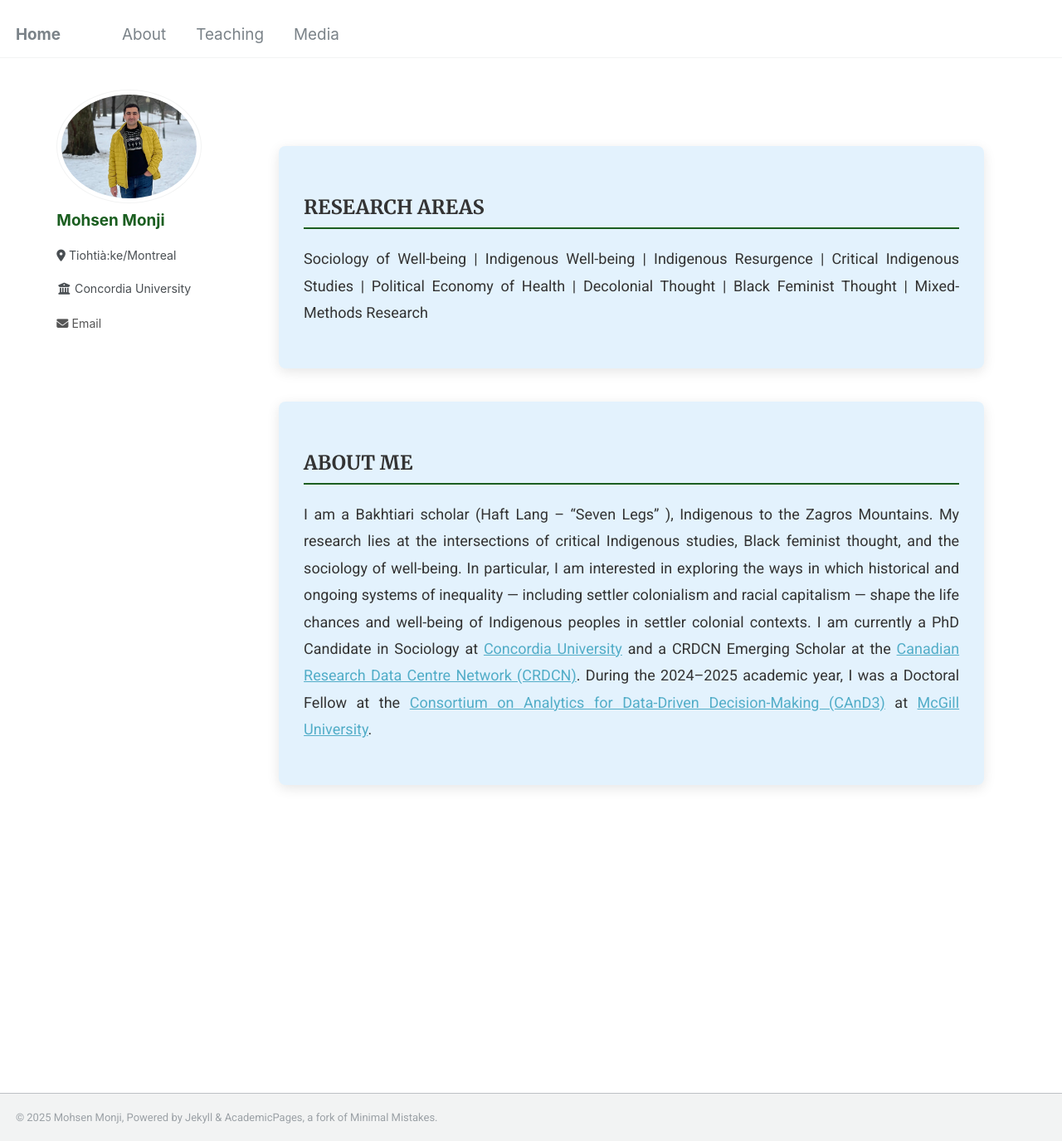
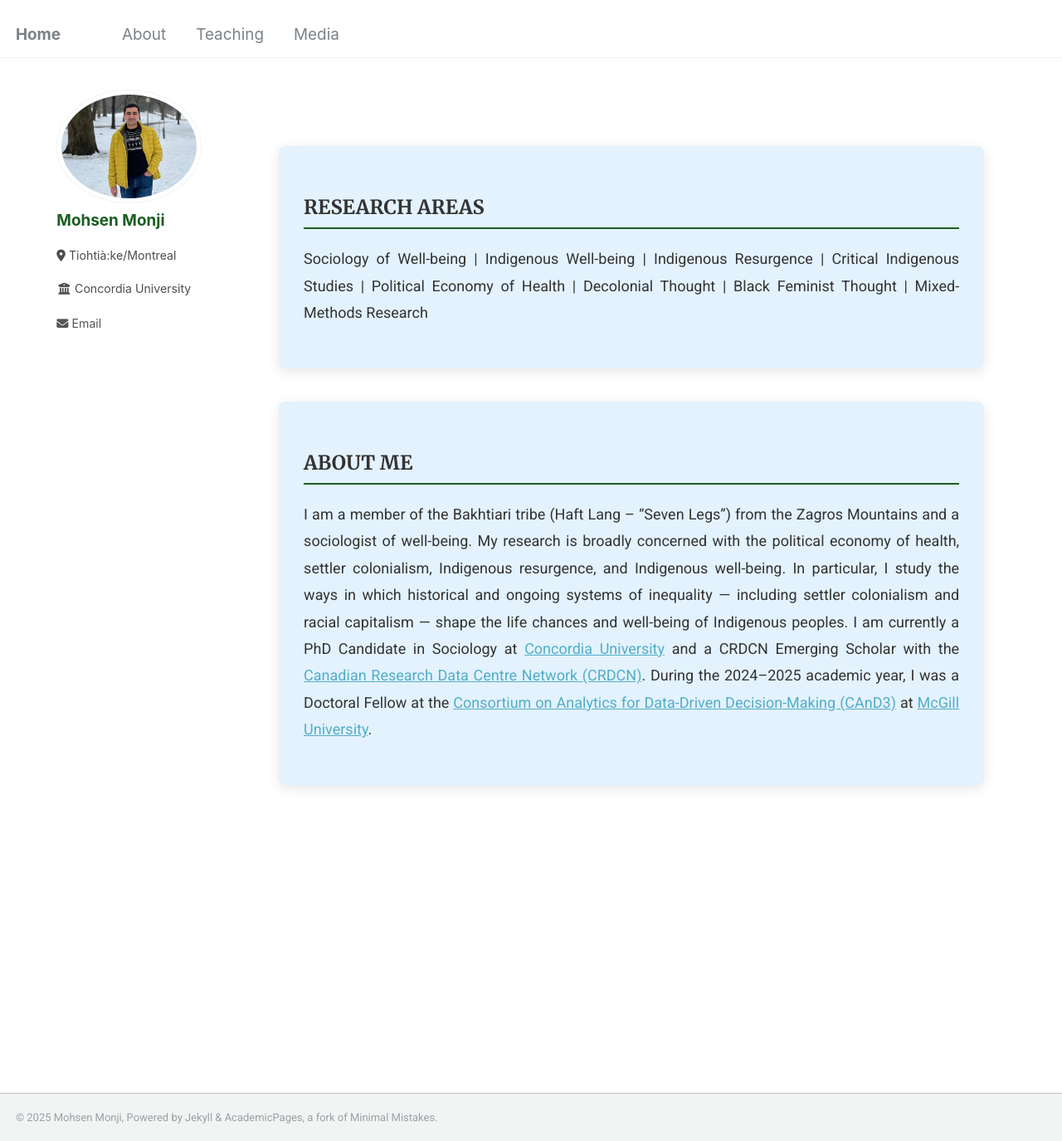
Before and after one commit to Mohsnmonji/mohsnmonji.github.io, a Jekyll site: the page built from about-me.md, in a window 1280 px wide and 1375 px high. Shown: the whole window at 83% size. Built offline with Jekyll 4.4.1, drawn with Linux system fonts in a browser that asks for light colours.

Commit message:
Update about-me.md

```diff
--- a/about-me.md
+++ b/about-me.md
@@ -62,11 +62,10 @@ author_profile: true
 <div class="about-card">
   <h2>ABOUT ME</h2>
   <p style="font-size:18px; color:#333; text-align:justify; line-height:1.8; margin:20px 0;">
-    I am a Bakhtiari scholar (Haft Lang – “Seven Legs” ), Indigenous to the Zagros Mountains. My research lies at the intersections of critical Indigenous studies, Black feminist thought, and the sociology of well-being. In particular, I am interested in exploring the ways in which historical and ongoing systems of inequality — including settler colonialism and racial capitalism — shape the life chances and well-being of Indigenous peoples in settler colonial contexts. I am currently a PhD Candidate in Sociology at
+    I am a member of the Bakhtiari tribe (Haft Lang – “Seven Legs”) from the Zagros Mountains and a sociologist of well-being. My research is broadly concerned with the political economy of health, settler colonialism, Indigenous resurgence, and Indigenous well-being. In particular, I study the ways in which historical and ongoing systems of inequality — including settler colonialism and racial capitalism — shape the life chances and well-being of Indigenous peoples. I am currently a PhD Candidate in Sociology at
     <a href="https://www.concordia.ca/" target="_blank">Concordia University</a> and
-    a CRDCN Emerging Scholar at the
-    <a href="https://crdcn.ca" target="_blank">Canadian Research Data Centre Network (CRDCN)</a>.
-    During the 2024–2025 academic year, I was a Doctoral Fellow at the
+    a CRDCN Emerging Scholar with the
+    <a href="https://crdcn.ca" target="_blank">Canadian Research Data Centre Network (CRDCN)</a>. During the 2024–2025 academic year, I was a Doctoral Fellow at the
     <a href="https://www.mcgill.ca/cand3/" target="_blank">Consortium on Analytics for Data-Driven Decision-Making (CAnD3)</a>
     at <a href="https://www.mcgill.ca/" target="_blank">McGill University</a>.
   </p>
```
